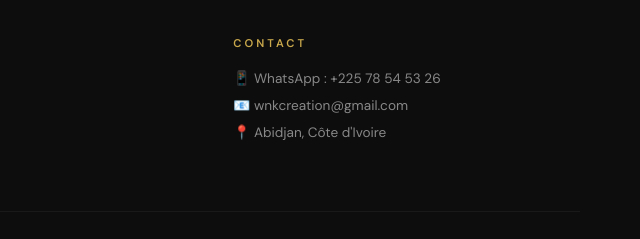
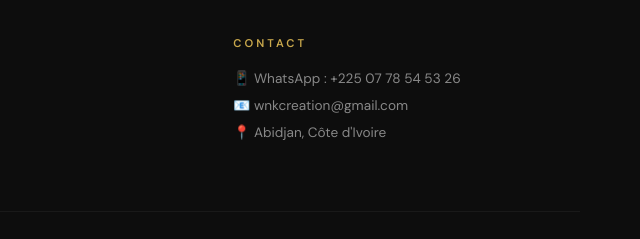
Before and after one commit to skeexaguerri-blip/w-k-creation, a plain HTML site: page index.html in a window 1280 px wide. Shown: the part 4134-4373 px from the top of the page, 640-1280 px from the left. Drawn offline with nearby package versions, Linux system fonts and the light colour scheme.

Commit message:
Update WhatsApp contact number in footer

```diff
--- a/index.html
+++ b/index.html
@@ -404,7 +404,8 @@
   <div class="footer-col">
     <h4>Contact</h4>
     <ul>
-      <li>📱 WhatsApp : +225 78 54 53 26</li>
+      <li>📱 WhatsApp : +225 07
+         78 54 53 26</li>
       <li>📧 wnkcreation@gmail.com</li>
       <li>📍 Abidjan, Côte d'Ivoire</li>
     </ul>
```
